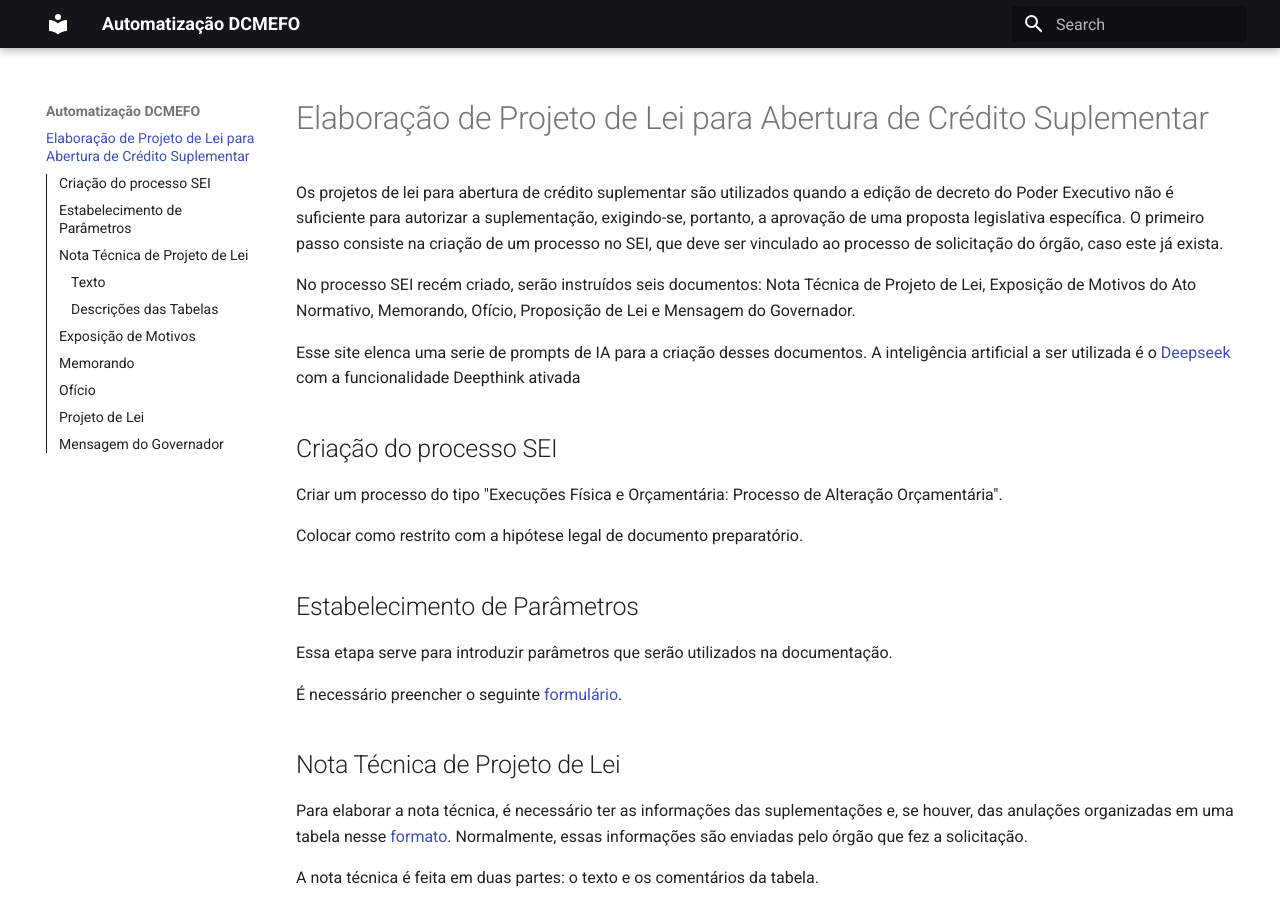
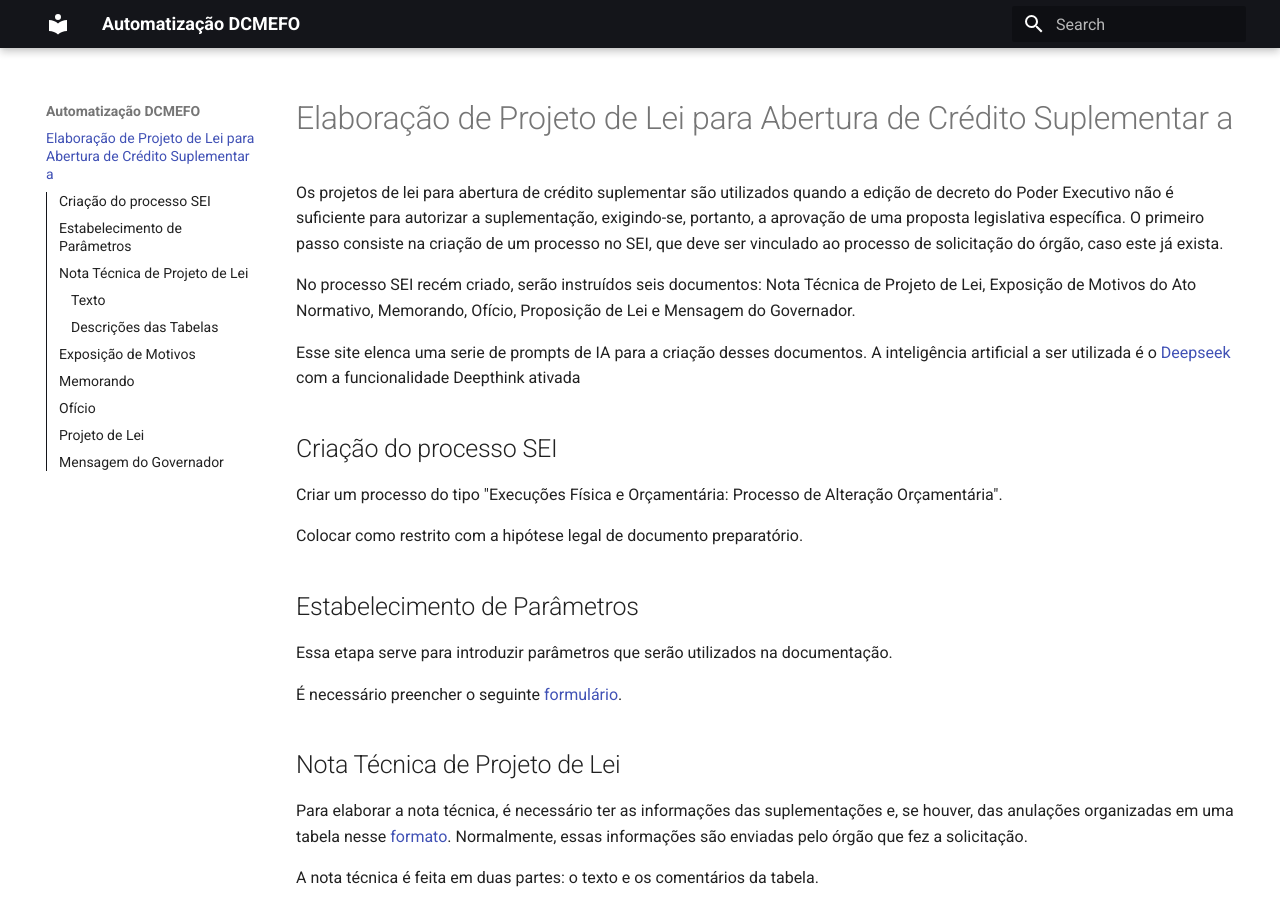
Before and after one commit to ottocota/cursoaid, an MkDocs documentation site: the page built from docs/index.md, in a window 1280 px wide and 900 px high. Built offline with MkDocs 1.6.1 and Material for MkDocs 9.7.7, drawn with Linux system fonts in a browser that asks for light colours.

```diff
--- a/docs/index.md
+++ b/docs/index.md
@@ -1,4 +1,4 @@
-# Elaboração de Projeto de Lei para Abertura de Crédito Suplementar
+# Elaboração de Projeto de Lei para Abertura de Crédito Suplementar a
 
 Os projetos de lei para abertura de crédito suplementar são utilizados quando a edição de decreto do Poder Executivo não é suficiente para autorizar a suplementação, exigindo-se, portanto, a aprovação de uma proposta legislativa específica. O primeiro passo consiste na criação de um processo no SEI, que deve ser vinculado ao processo de solicitação do órgão, caso este já exista.
 
```
